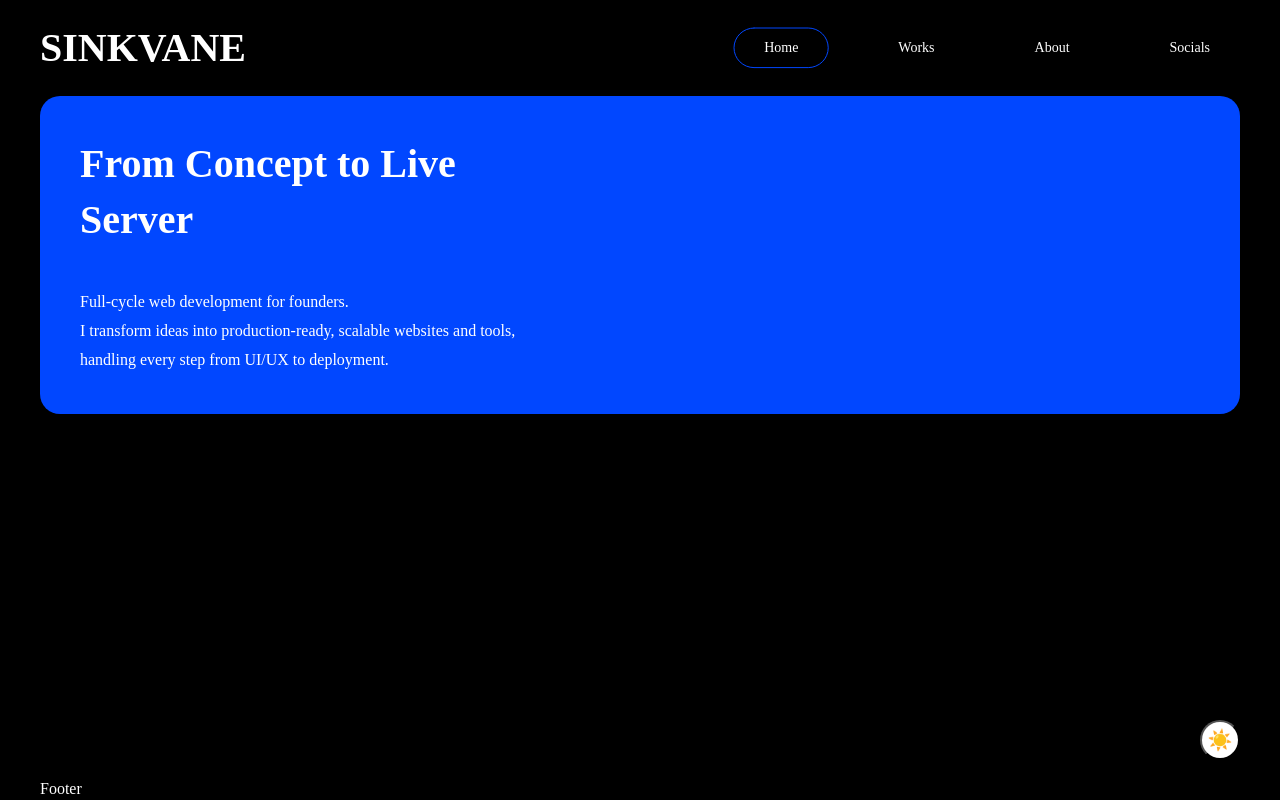
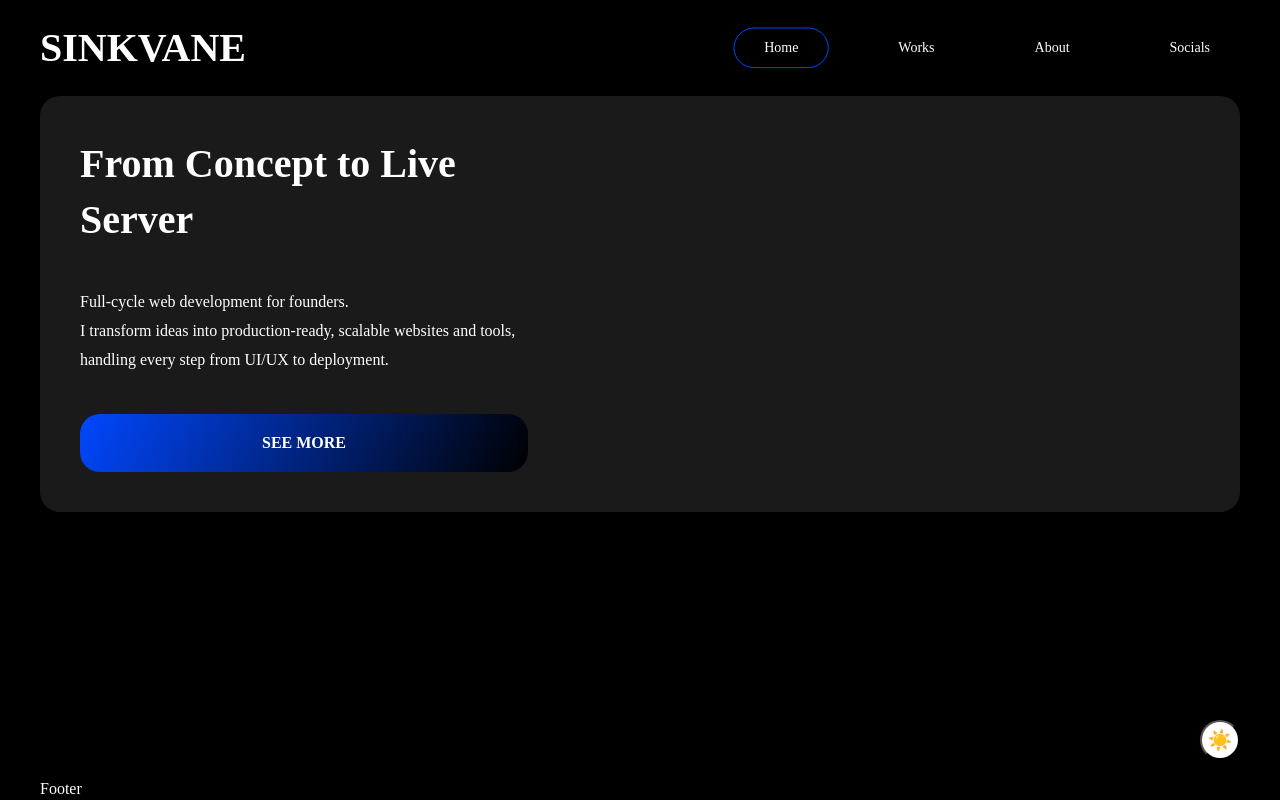
Before and after one commit to sinkvane/sinkvane-react, a React (Vite) app: page / in a window 1280 px wide. Built offline with nearby package versions, Linux system fonts and the light colour scheme; a web font is replaced by a local one.

Commit message:
spline started

```diff
--- a/package.json
+++ b/package.json
@@ -10,6 +10,7 @@
     "preview": "vite preview"
   },
   "dependencies": {
+    "@splinetool/react-spline": "^4.1.0",
     "react": "^19.2.0",
     "react-dom": "^19.2.0",
     "react-router": "^7.10.1",
--- /dev/null
+++ b/src/components/ui/button/Button.jsx
@@ -0,0 +1,21 @@
+import styles from './button.module.scss';
+import { Link } from 'react-router';
+
+export function Button({ text, anchor }) {
+  return (
+    <>
+      {anchor ? (
+        <Link
+          to={anchor}
+          className={styles.buttonAnchor}
+        >
+          <button className={styles.button}>
+            {text}
+          </button>
+        </Link>) :
+        (<button className={styles.button}>
+          {text}
+        </button>)}
+    </>
+  )
+}
--- /dev/null
+++ b/src/components/ui/button/button.module.scss
@@ -0,0 +1,25 @@
+@use '@/styles/variables';
+@use '@/styles/fonts';
+@use '@/styles/mixins' as mixins;
+
+.buttonAnchor {
+  width: auto;
+
+  &>.button {
+    width: 100%;
+  }
+}
+
+.button {
+  background: #000000;
+  background: linear-gradient(300deg, rgba(0, 0, 0, 1) 0%, rgba(1, 71, 255, 1) 100%);
+  border: none;
+  border-radius: 20px;
+  font-size: 16px;
+  font-family: 'Syne';
+  font-weight: 700;
+  text-transform: uppercase;
+  color: variables.$white-color;
+  padding: 20px;
+  cursor: pointer;
+}
--- /dev/null
+++ b/src/components/ui/splineFigure/SplineFigure.jsx
@@ -0,0 +1,23 @@
+import Spline from "@splinetool/react-spline";
+import { useState } from "react"
+import styles from './splineFigure.module.scss';
+
+export function SplineFigure() {
+  const [loaded, setLoaded] = useState(false);
+
+  return (
+    <div className={styles.splineContainer}>
+
+      {!loaded && (
+        <div style={{ textAlign: 'center' }}>
+          loading..
+        </div>
+      )}
+
+      <Spline
+        scene='/main_screen.spline'
+        onLoad={() => setLoaded(true)}
+      />
+    </div >
+  )
+}
--- /dev/null
+++ b/src/components/ui/splineFigure/splineFigure.module.scss
@@ -0,0 +1,5 @@
+.splineContainer {
+  // position: absolute;
+  height: 100%;
+  width: 100%;
+}
--- a/src/pages/home/App.jsx
+++ b/src/pages/home/App.jsx
@@ -1,16 +1,20 @@
+import { Button } from '@/components/ui/button/Button';
 import styles from '@/pages/home/app.module.scss';
+import { SplineFigure } from '@/components/ui/splineFigure/SplineFigure';
 
 function App() {
 
   return (
     <>
-      <section className={styles.banner}>
-        <div className={styles.bannerInfo}>
+      <section className={styles.main}>
+        <div className={styles.mainInfo}>
           <h1 className={styles.title}>From Concept to Live Server</h1>
           <h2 className={styles.text}>Full-cycle web development for founders. <br /> I transform ideas into production-ready, scalable websites and tools, handling every step from UI/UX to deployment.</h2>
+          <Button text={'see more'} />
         </div>
-        <div className={styles.bannerImage}>
-        </div>
+        {/* <div className={styles.mainImage}>
+          <SplineFigure />
+        </div> */}
       </section>
     </>
   )
--- a/src/pages/home/app.module.scss
+++ b/src/pages/home/app.module.scss
@@ -1,18 +1,21 @@
 @use '@/styles/variables';
 
-.banner {
+.main {
+  position: relative;
   display: flex;
   width: 100%;
-  background-color: variables.$base-color;
+  background-color: variables.$gray-color;
   border-radius: 20px;
   padding: 40px;
+  overflow: hidden;
 }
 
-.bannerInfo {
+.mainInfo {
   display: flex;
   flex-direction: column;
   gap: 40px;
   width: 40%;
+  z-index: 2;
 }
 
 .title {
@@ -27,3 +30,10 @@
   font-size: 16px;
   line-height: 1.8;
 }
+
+.mainImage {
+  position: absolute;
+  z-index: 2;
+  width: 200%;
+  height: auto;
+}
--- a/src/styles/mixins.scss
+++ b/src/styles/mixins.scss
@@ -32,6 +32,10 @@
     background: $bg;
   }
 
+  @if $top ==null and $right ==null and $bottom ==null and $left ==null {
+    inset: 0;
+  }
+
   @if $top !=null {
     top: $top;
   }
--- a/src/styles/variables.scss
+++ b/src/styles/variables.scss
@@ -1,5 +1,5 @@
 //colors
 $base-color: #0147FF;
-$gray-color: #DEDEE0;
+$gray-color: #1A1A1A;
 $white-color: #ffffff;
 $black-color: #000000;
```
Also changed, not shown: 2 other files (tests, documents, lock files or other folders).
